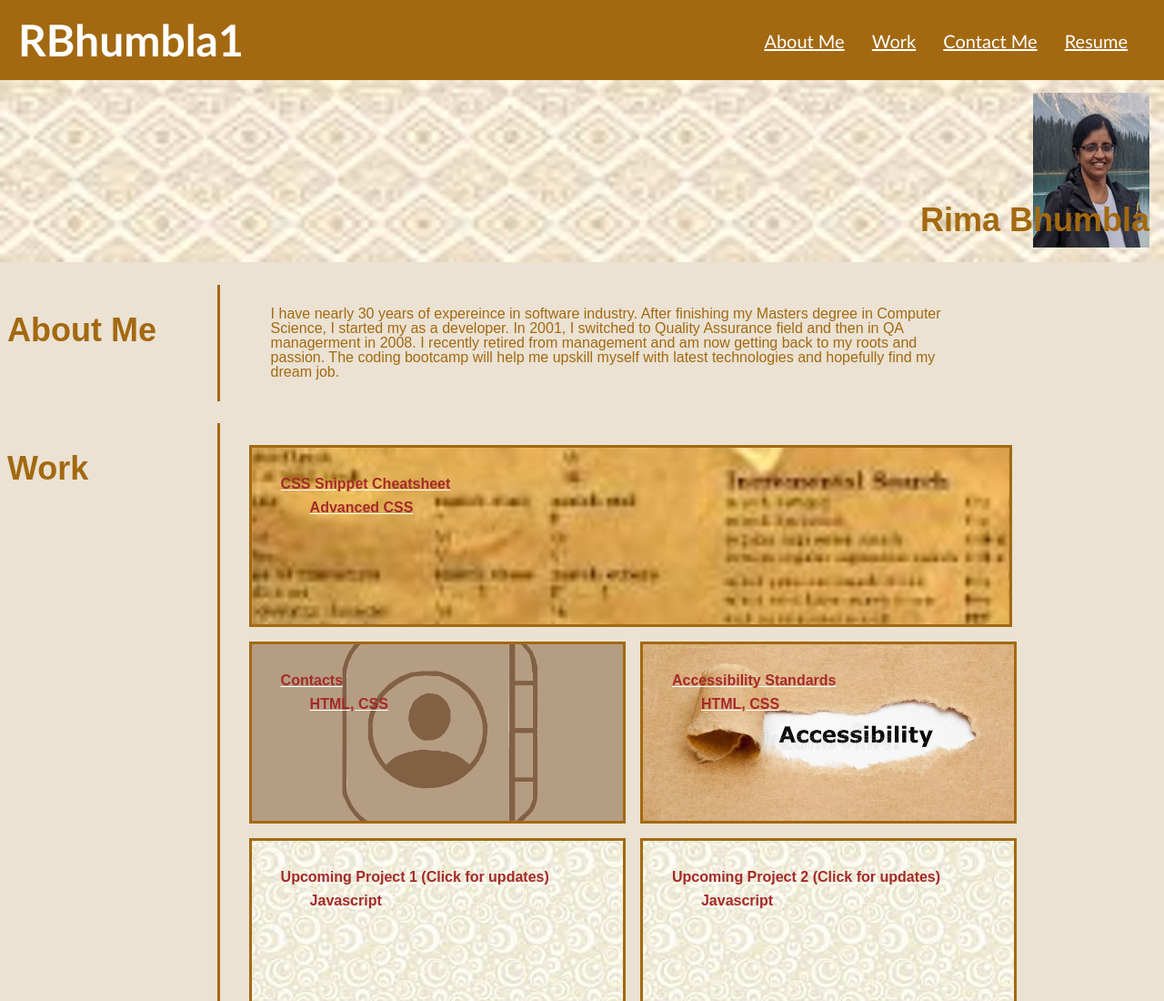
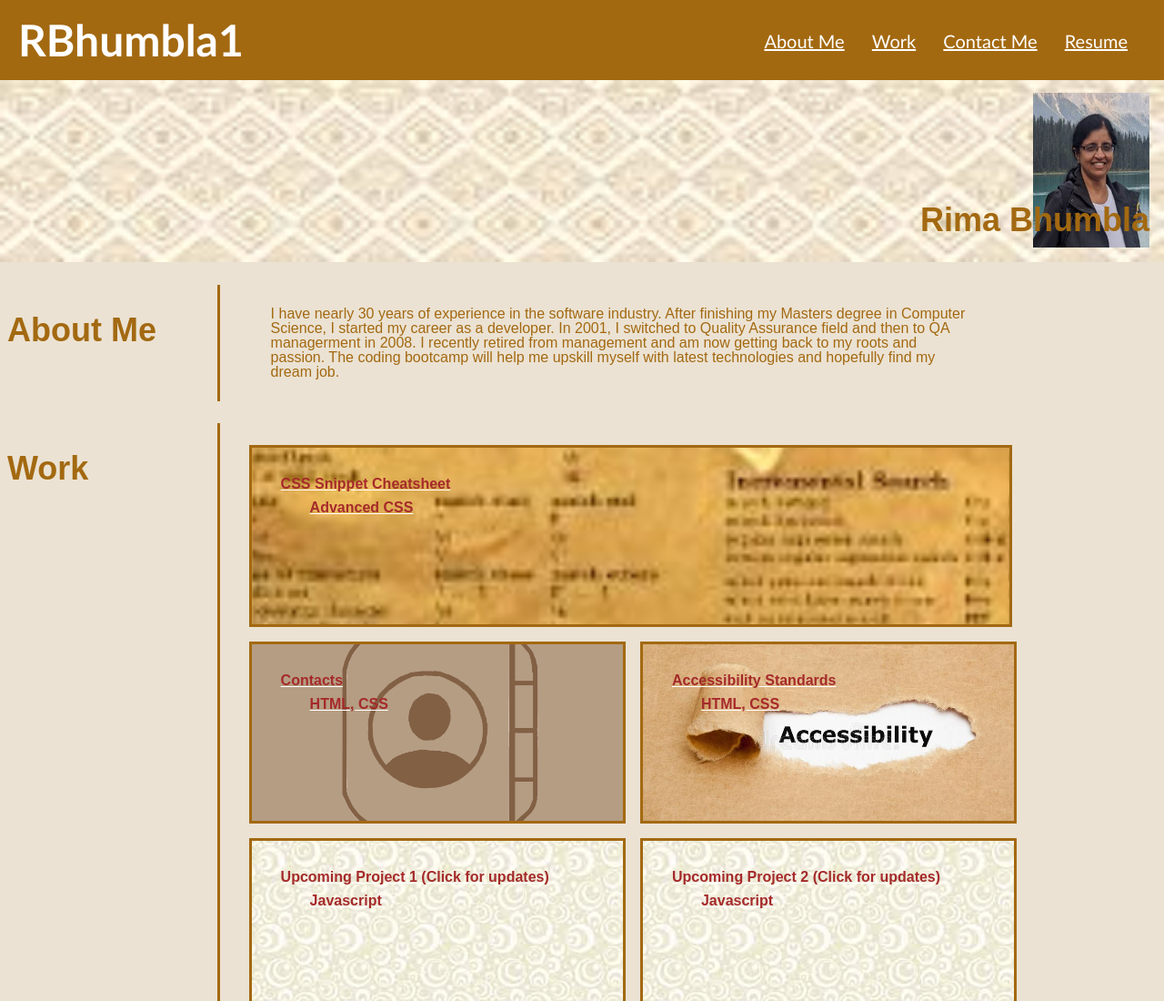
Before and after one commit to rbhumbla1/Work-Portfolio, a plain HTML site: page index.html in a window 1280 px wide. Shown: the top 1100 px of the page at 91% size. Drawn offline with Linux system fonts and the light colour scheme.

Commit message:
once more -fixing a typo

```diff
--- a/index.html
+++ b/index.html
@@ -47,7 +47,7 @@
             </div>
             <div class="content-column">
                 <figure>
-                    <p class="abt">I have nearly 30 years of expereince in software industry.  After finishing my Masters degree in Computer Science, I started my as a developer.  In 2001, I switched to Quality Assurance field and then in QA managerment in 2008.  I recently retired from management and am now getting back to my roots and passion.  The coding bootcamp will help me upskill myself with latest technologies and hopefully find my dream job.</p>
+                    <p class="abt">I have nearly 30 years of experience in the software industry.  After finishing my Masters degree in Computer Science, I started my career as a developer.  In 2001, I switched to Quality Assurance field and then to QA managerment in 2008.  I recently retired from management and am now getting back to my roots and passion.  The coding bootcamp will help me upskill myself with latest technologies and hopefully find my dream job.</p>
                   </figure>
               </div>
         </section>
```
